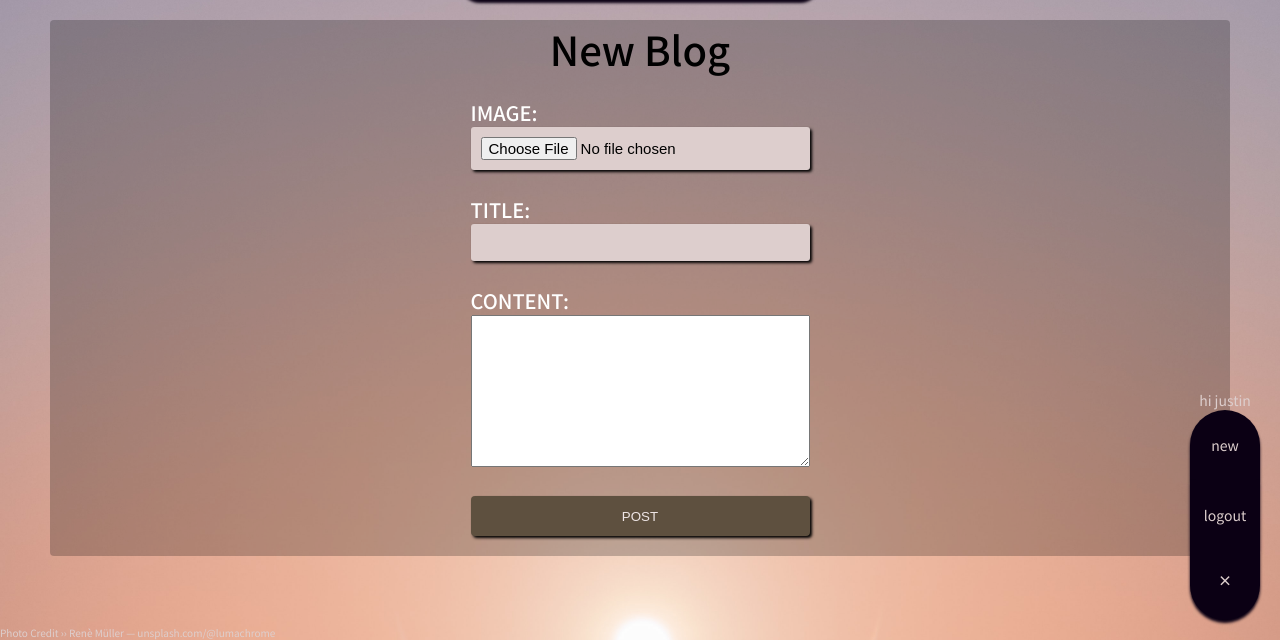
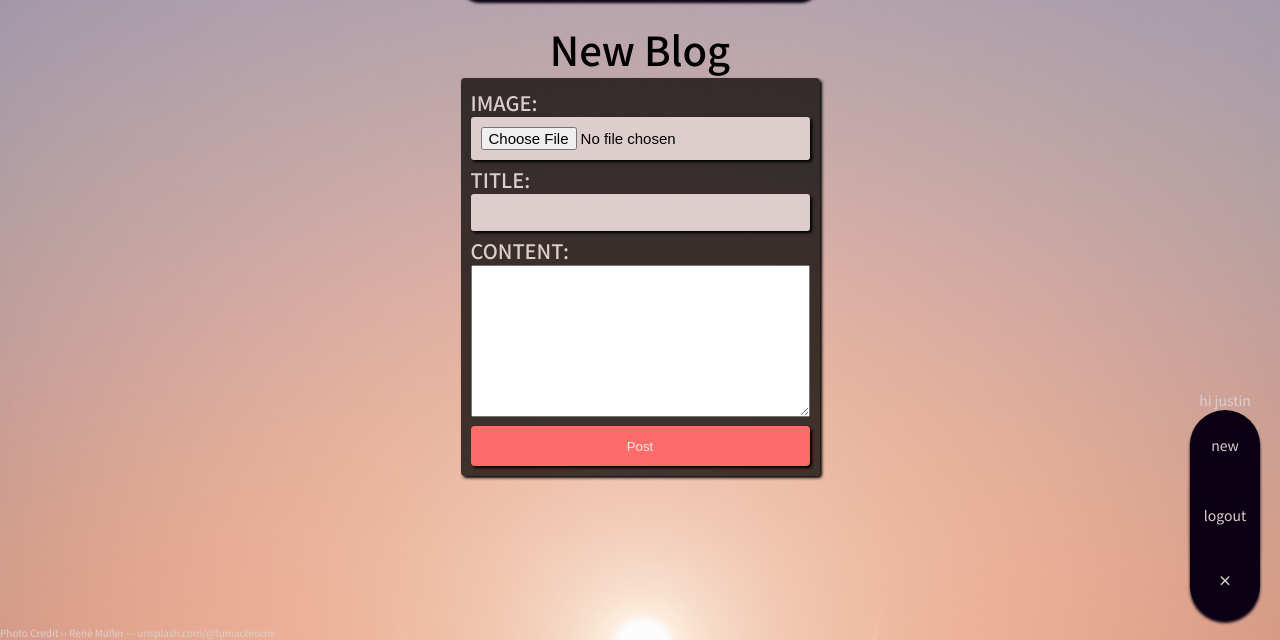
Before and after one commit to justnclrk/justn, a Django app: page /blog/post/new/ in a window 1280 px wide. Shown: the part 167-807 px from the top of the page. Run offline with Django 3.2, Linux system fonts and the light colour scheme; a user stored in the database is signed in; data comes from the database, SQL or seed files in the repository; parts of the project's set-up code (start-up, migrations or seed data) failed here and were passed over; some libraries are stand-ins or nearby versions.

Commit message:
maintain

```diff
--- a/blog/templates/blog/index.html
+++ b/blog/templates/blog/index.html
@@ -53,7 +53,7 @@
         </div>
 
         <div class="content">
-            {% block blog_content %}{% endblock %}
+            {% block content %}{% endblock %}
         </div>
 
         {% if is_paginated %}
@@ -107,6 +107,7 @@
     <script type="module" src="https://unpkg.com/ionicons@5.1.2/dist/ionicons/ionicons.esm.js"></script>
     <script nomodule="" src="https://unpkg.com/ionicons@5.1.2/dist/ionicons/ionicons.js"></script>
     <script src="https://cdn.jsdelivr.net/npm/lax.js"></script>
+
     <script type="text/javascript">
         //topics function
         var topics = document.getElementById('topics');
--- a/blog/templates/blog/post_detail.html
+++ b/blog/templates/blog/post_detail.html
@@ -1,5 +1,5 @@
 {% extends 'blog/index.html' %}
-{% block blog_content %}
+{% block content %}
 <div class="post__detail">
 
     <div class="post__detail__header">
@@ -33,4 +33,4 @@
     {% endif %}
 
 </div>
-{% endblock blog_content %}
+{% endblock content %}
--- a/blog/templates/blog/post_form.html
+++ b/blog/templates/blog/post_form.html
@@ -1,15 +1,14 @@
 {% extends 'blog/index.html' %}
-{% block blog_content %}
+{% block content %}
 <div class="post__form">
     <h3 class="post__detail__title">{% if object %}Update{% else %}New{% endif %} Blog</h3>
     <form method="POST">
         {% csrf_token %}
         <div class="post__form__background">
             {{ form.as_p }}
-            <p><button class="post__form__button" type="submit">{% if object %}Update{% else %}Post{% endif %}</button>
+            <p><button class="submit__button" type="submit">{% if object %}Update{% else %}Post{% endif %}</button>
             </p>
         </div>
     </form>
 </div>
-
-{% endblock blog_content %}
+{% endblock content %}
--- a/blog/templates/blog/post_list.html
+++ b/blog/templates/blog/post_list.html
@@ -1,5 +1,5 @@
 {% extends 'blog/index.html' %}
-{% block blog_content %}
+{% block content %}
 <div class="posts">
     <div class="posts__list">
         {% for post in posts %}
@@ -28,4 +28,4 @@
         {% endfor %}
     </div>
 </div>
-{% endblock blog_content %}
+{% endblock content %}
--- a/static/justn/css/blog_style.css
+++ b/static/justn/css/blog_style.css
@@ -83,16 +83,20 @@ body {
   box-shadow: 2px 2px 3px black;
 }
 
-.post__form__button {
+.submit__button {
   outline: none;
   padding: 1rem;
   border: none;
   width: 100%;
   height: 4rem;
-  background: #5e503f;
+  background: #ff6b6b;
   color: #eee5e5;
   border-radius: 0.4rem;
   box-shadow: 2px 2px 3px black;
+  transition: all 0.2s;
+}
+.submit__button:hover {
+  background: #fc7c7c;
 }
 
 .user__controls__topics__button {
@@ -472,16 +476,15 @@ body {
   flex-direction: column;
   align-items: center;
   width: 100%;
-  background: rgba(0, 0, 0, 0.227);
-  border-radius: 0.4rem;
 }
 .post__form__background {
   padding: 1rem;
   border-radius: 0.4rem;
+  background: rgba(0, 0, 0, 0.734);
+  box-shadow: 2px 2px 3px black;
 }
 .post__form p {
-  padding: 1rem;
-  color: white;
+  color: #ddcecd;
 }
 .post__form p:not(:last-child) {
   margin-bottom: 0.5rem;
@@ -494,7 +497,7 @@ body {
   display: block;
 }
 .post__form p a {
-  color: white;
+  color: #ddcecd;
 }
 .post__form input {
   background: #ddcecd;
```
Also changed, not shown: static/justn/sass/blog/_button.scss (+7 -2 lines), static/justn/sass/blog/_post.scss (+5 -5 lines), 1 other file.
